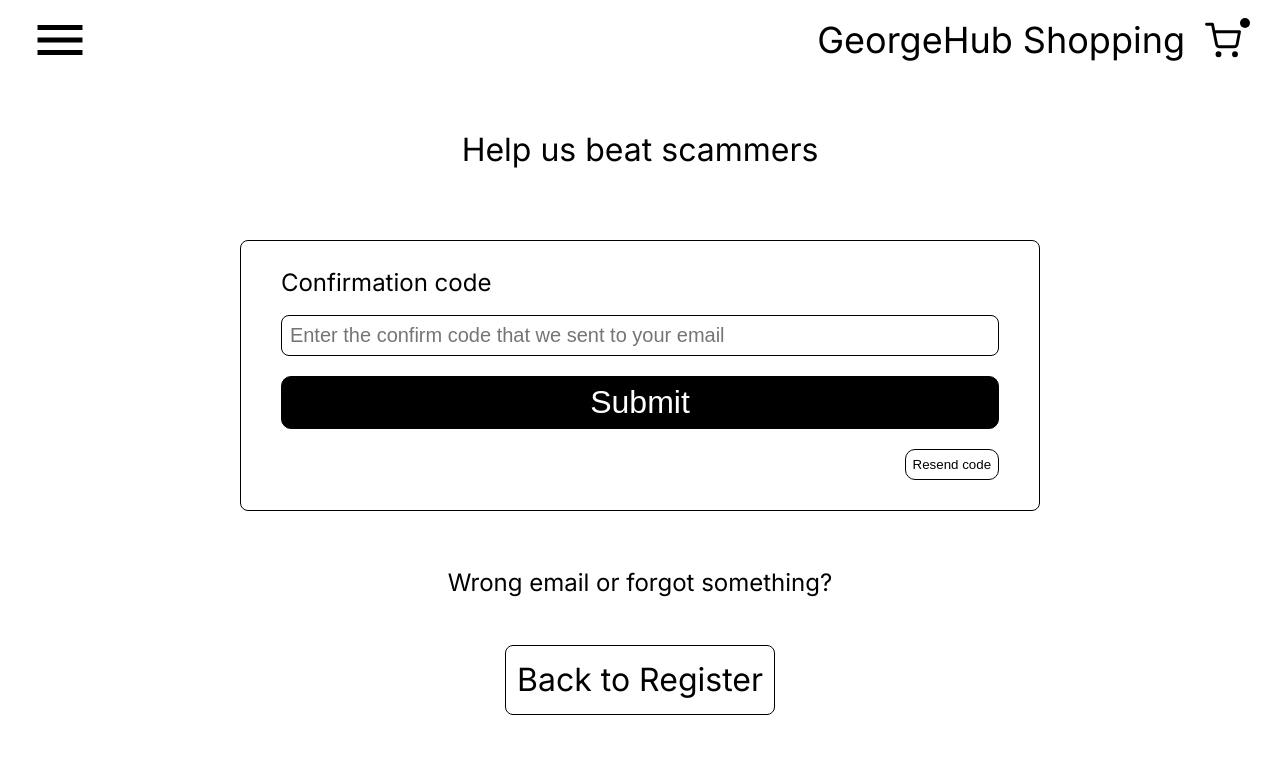
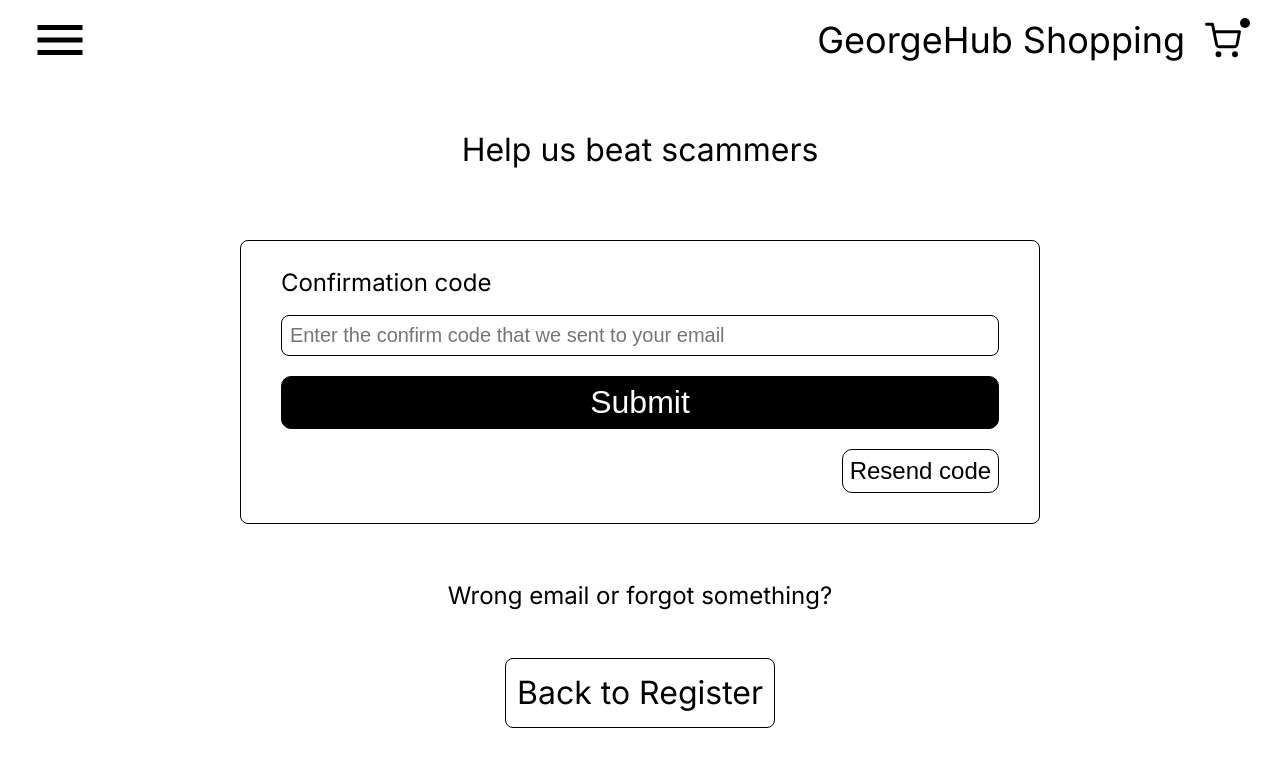
Before and after one commit to georgie-the-developer/georgehub-shopping-frontend, a Next.js app: page /register/confirm in a window 1280 px wide. Shown: the top 766 px of the page. Built offline with nearby package versions, Linux system fonts and the light colour scheme; no server answers.

Commit message:
Button form styling changed

```diff
--- a/src/styles/modules/login.module.scss
+++ b/src/styles/modules/login.module.scss
@@ -52,7 +52,9 @@
     justify-content: flex-end;
     .buttonContainer {
       width: auto;
-      font-size: 24px;
+      input[type="button"] {
+        font-size: 24px;
+      }
     }
   }
 }
```
